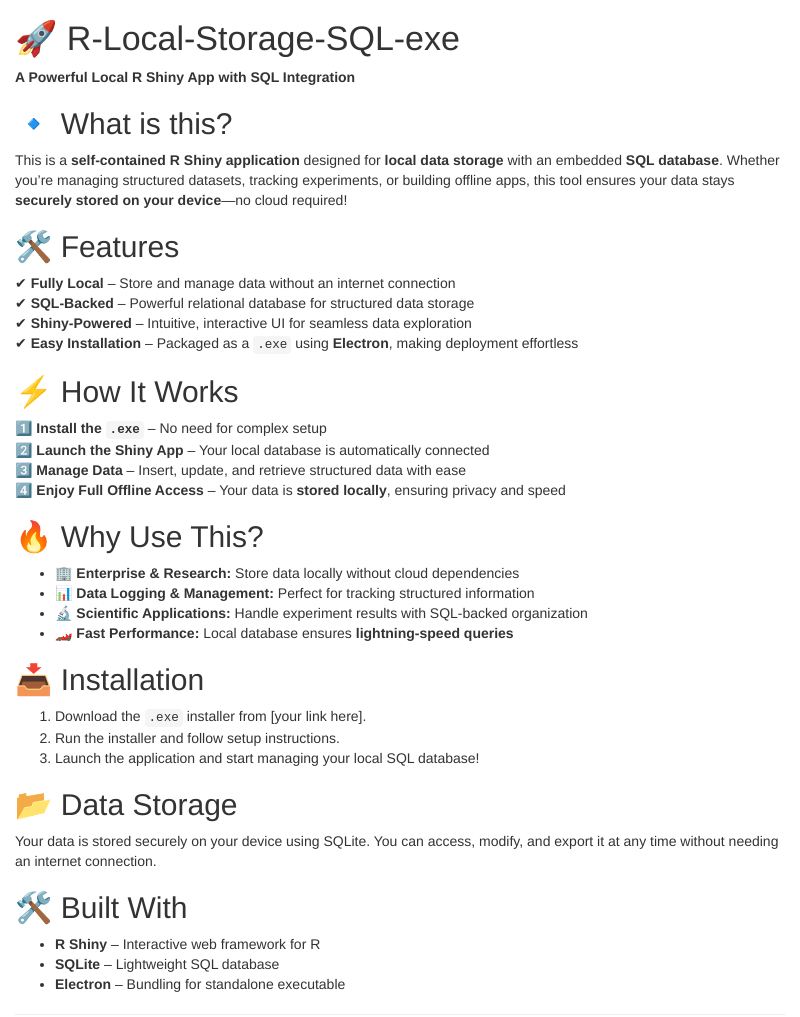
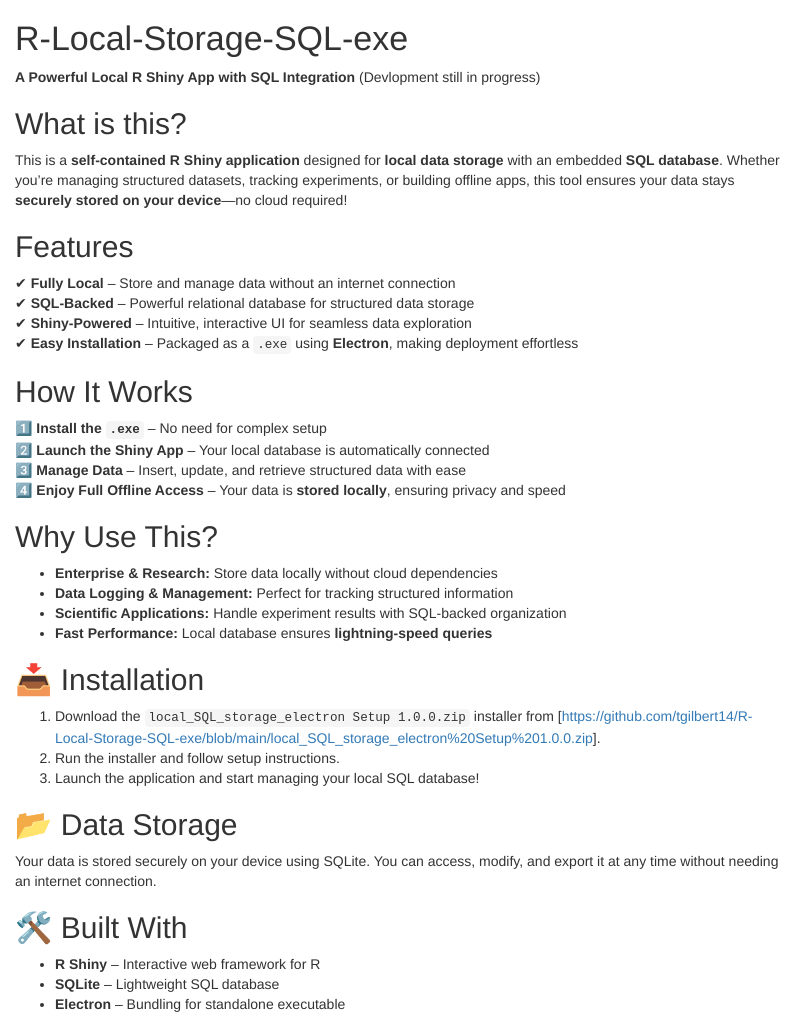
Before and after one commit to tgilbert14/R-Local-Storage-SQL-exe, an Electron app: page README.html in a window 800 px wide. Shown: the top 1017 px of the page. Drawn offline with nearby package versions, Linux system fonts and the light colour scheme; some packages are replaced by stand-ins of ours.

Commit message:
update to read me

```diff
--- a/README.html
+++ b/README.html
@@ -353,11 +353,11 @@
 
 
 <div id="r-local-storage-sql-exe" class="section level1">
-<h1>🚀 R-Local-Storage-SQL-exe</h1>
-<p><strong>A Powerful Local R Shiny App with SQL
-Integration</strong></p>
+<h1>R-Local-Storage-SQL-exe</h1>
+<p><strong>A Powerful Local R Shiny App with SQL Integration</strong>
+(Devlopment still in progress)</p>
 <div id="what-is-this" class="section level2">
-<h2>🔹 What is this?</h2>
+<h2>What is this?</h2>
 <p>This is a <strong>self-contained R Shiny application</strong>
 designed for <strong>local data storage</strong> with an embedded
 <strong>SQL database</strong>. Whether you’re managing structured
@@ -366,7 +366,7 @@
 device</strong>—no cloud required!</p>
 </div>
 <div id="features" class="section level2">
-<h2>🛠️ Features</h2>
+<h2>Features</h2>
 <p>✔ <strong>Fully Local</strong> – Store and manage data without an
 internet connection<br />
 ✔ <strong>SQL-Backed</strong> – Powerful relational database for
@@ -377,7 +377,7 @@
 using <strong>Electron</strong>, making deployment effortless</p>
 </div>
 <div id="how-it-works" class="section level2">
-<h2>⚡ How It Works</h2>
+<h2>How It Works</h2>
 <p>1️⃣ <strong>Install the <code>.exe</code></strong> – No need for
 complex setup<br />
 2️⃣ <strong>Launch the Shiny App</strong> – Your local database is
@@ -388,27 +388,26 @@
 <strong>stored locally</strong>, ensuring privacy and speed</p>
 </div>
 <div id="why-use-this" class="section level2">
-<h2>🔥 Why Use This?</h2>
+<h2>Why Use This?</h2>
 <ul>
-<li>🏢 <strong>Enterprise &amp; Research:</strong> Store data locally
+<li><strong>Enterprise &amp; Research:</strong> Store data locally
 without cloud dependencies<br />
 </li>
-<li>📊 <strong>Data Logging &amp; Management:</strong> Perfect for
-tracking structured information<br />
+<li><strong>Data Logging &amp; Management:</strong> Perfect for tracking
+structured information<br />
 </li>
-<li>🔬 <strong>Scientific Applications:</strong> Handle experiment
-results with SQL-backed organization<br />
+<li><strong>Scientific Applications:</strong> Handle experiment results
+with SQL-backed organization<br />
 </li>
-<li>🏎️ <strong>Fast Performance:</strong> Local database ensures
+<li><strong>Fast Performance:</strong> Local database ensures
 <strong>lightning-speed queries</strong></li>
 </ul>
 </div>
 <div id="installation" class="section level2">
 <h2>📥 Installation</h2>
 <ol style="list-style-type: decimal">
-<li>Download the <code>.exe</code> installer from [your link
-here].<br />
-</li>
+<li>Download the <code>local_SQL_storage_electron Setup 1.0.0.zip</code>
+installer from [<a href="https://github.com/tgilbert14/R-Local-Storage-SQL-exe/blob/main/local_SQL_storage_electron%20Setup%201.0.0.zip" class="uri">https://github.com/tgilbert14/R-Local-Storage-SQL-exe/blob/main/local_SQL_storage_electron%20Setup%201.0.0.zip</a>].</li>
 <li>Run the installer and follow setup instructions.<br />
 </li>
 <li>Launch the application and start managing your local SQL
@@ -431,10 +430,6 @@
 <li><strong>Electron</strong> – Bundling for standalone executable</li>
 </ul>
 <hr />
-<p>Want to add <strong>screenshots</strong> or a <strong>quickstart
-guide</strong>? Let me know! 🚀<br />
-This README is looking professional and polished now.<br />
-What else do you need to make it stand out?</p>
 </div>
 </div>
 
```
Also changed, not shown: README.md.
